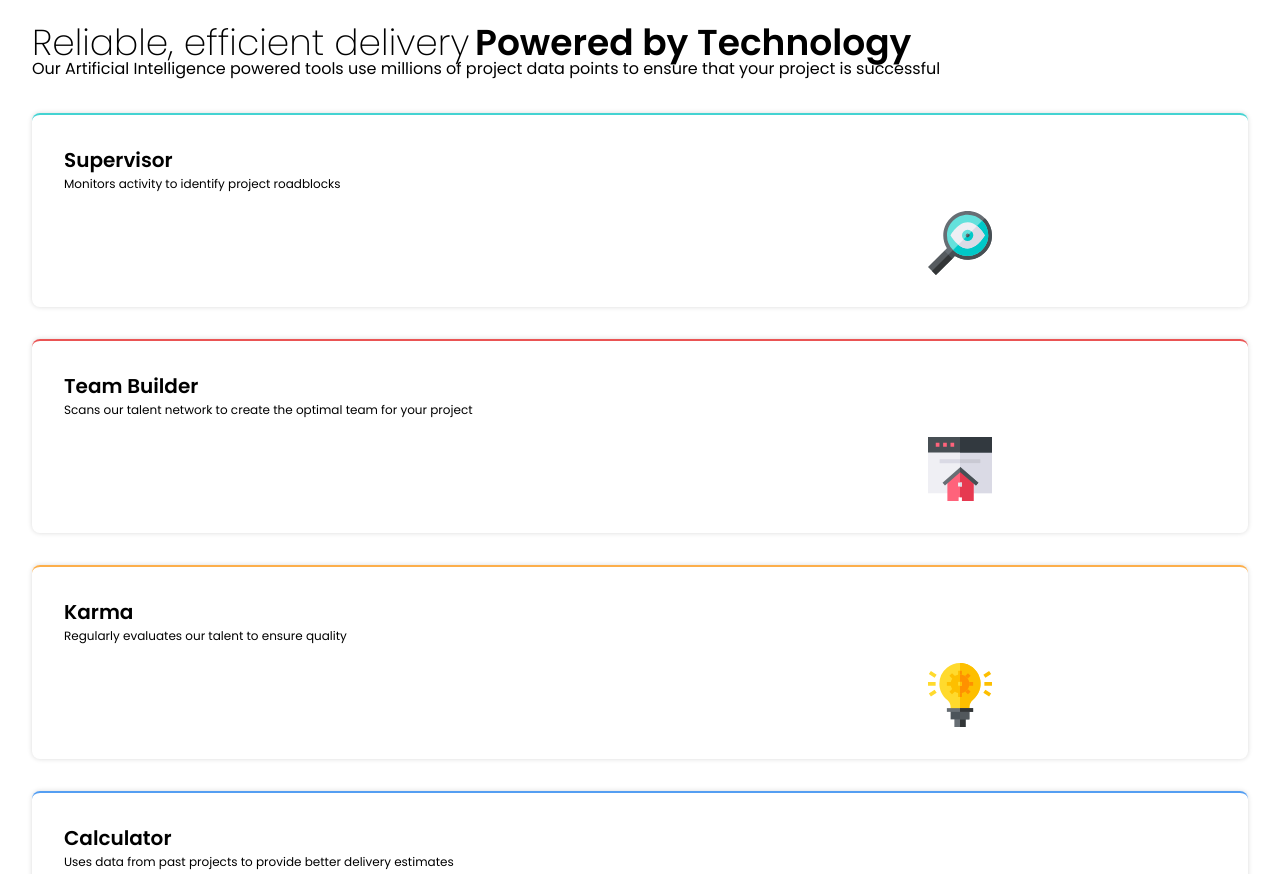
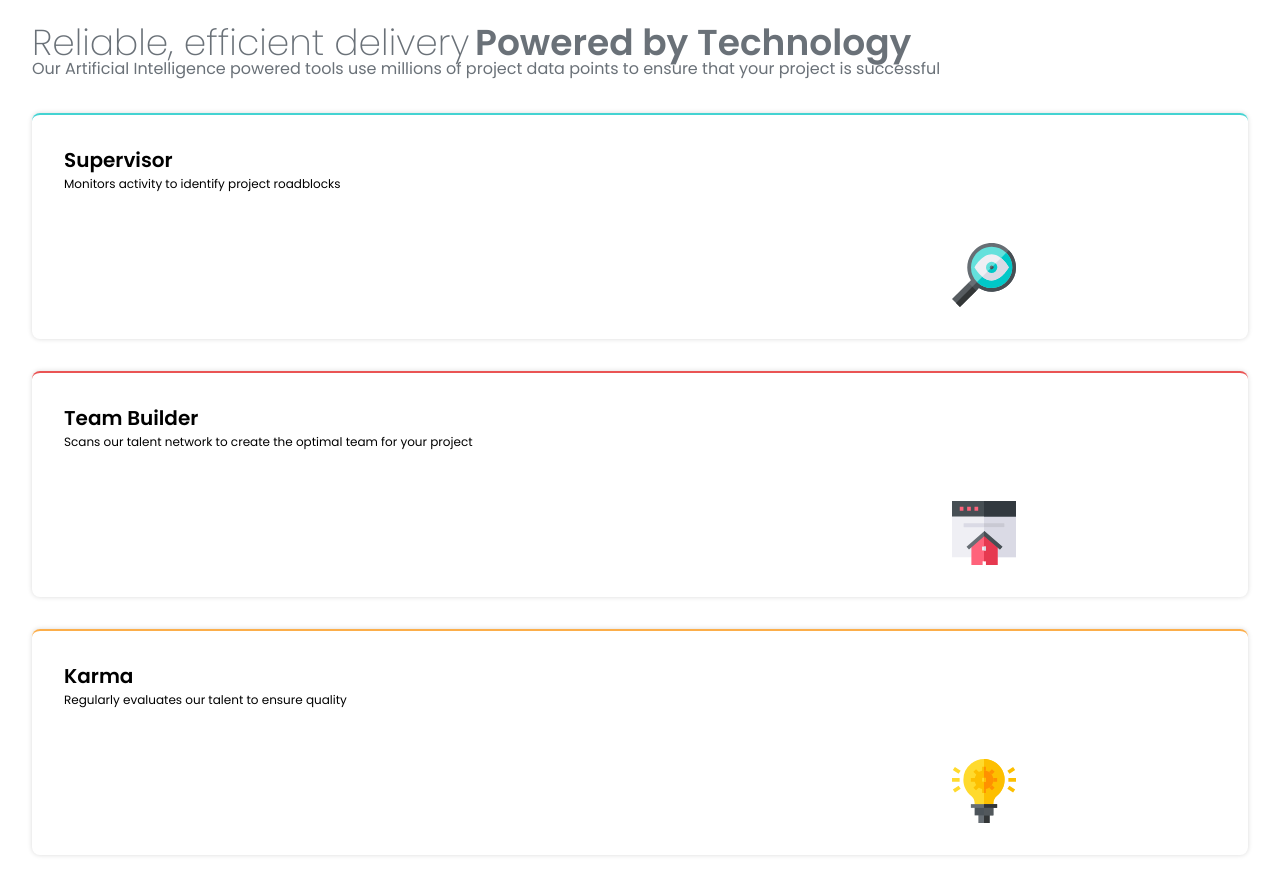
Before and after one commit to gabei/Four-Card-Feature___FEM, a website: page index.html in a window 1280 px wide. Shown: the top 874 px of the page. Drawn offline with Linux system fonts and the light colour scheme.

Commit message:
feat-css: adjust grid once more. Change header color

```diff
--- a/styles/index.scss
+++ b/styles/index.scss
@@ -11,6 +11,7 @@ main {
 }
 
 .header {
+  color: color.$grey-500;
   &__text {
     @include type.preset(2);
     &--bold {
@@ -26,11 +27,12 @@ main {
 
 .card {
   padding: size.$space-400;
-  border-radius: 0.5rem;
-  box-shadow: 0px 0px 5px rgba(0,0,0,0.15);
+  border-radius: size.$space-100;
+  box-shadow: 0px 0px 5px rgba(0, 0, 0, 0.15);
   display: grid;
   grid-template-columns: repeat(4, 1fr);
   grid-template-rows: 1fr 1fr;
+  gap: size.$space-400;
 
   &__text {
     grid-column: 1 / span 4;
```
Also changed, not shown: styles/style.css, 1 other file.
